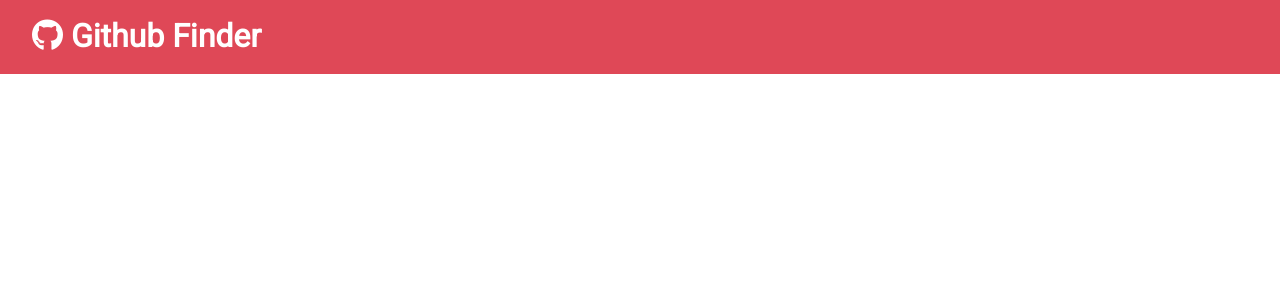
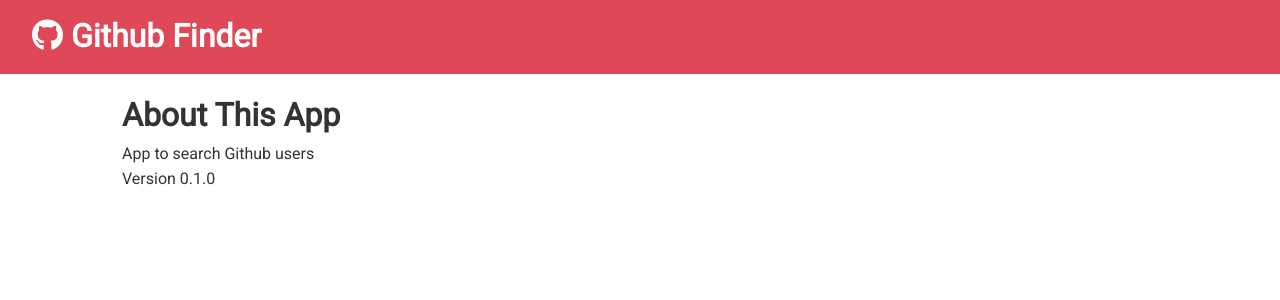
Before and after one commit to Ivsath/github-finder-app, a React (Create React App) app: page /about in a window 1280 px wide. Shown: the top 300 px of the page. Built offline with nearby package versions, Linux system fonts and the light colour scheme.

Commit message:
Create About component

```diff
--- a/src/App.js
+++ b/src/App.js
@@ -4,6 +4,7 @@
 import Alert from "./components/layout/Alert";
 import Search from "./components/users/Search";
 import Users from "./components/users/Users";
+import About from "./components/pages/About";
 import axios from "axios";
 import "./App.css";
 
@@ -56,6 +57,7 @@
                   </Fragment>
                 )}
               />
+              <Route exact path="/about" component={About} />
             </Switch>
           </div>
         </div>
--- /dev/null
+++ b/src/components/pages/About.js
@@ -0,0 +1,13 @@
+import React from "react";
+
+const About = () => {
+  return (
+    <div>
+      <h1>About This App</h1>
+      <p>App to search Github users</p>
+      <p>Version 0.1.0</p>
+    </div>
+  );
+};
+
+export default About;
```
